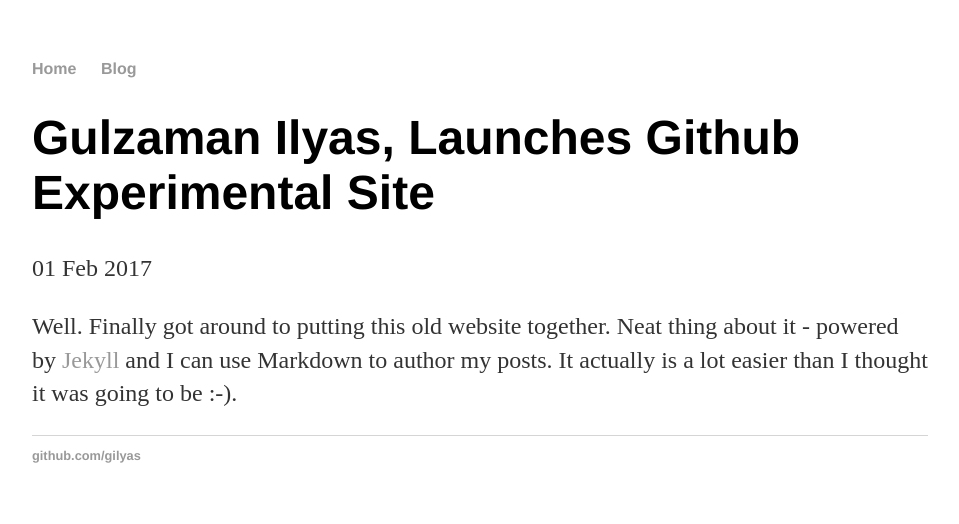
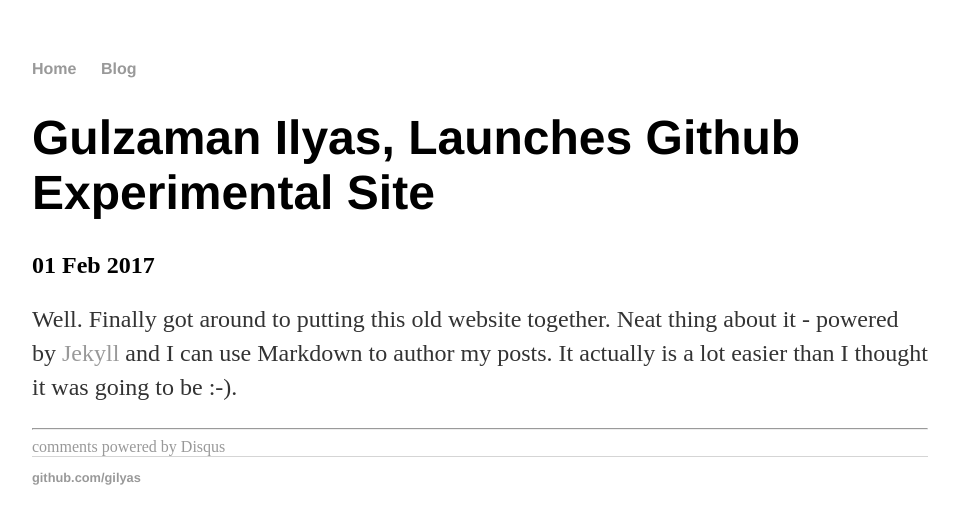
Before and after one commit to gilyas/Experiment, a Jekyll site: the page built from _posts/2017-02-01-gilyas-site-launched.md, in a window 1280 px wide. Shown: the top 524 px of the page, without its empty margins (160-1119 px from the left). Built offline with Jekyll 4.4.1, drawn with Linux system fonts in a browser that asks for light colours; comment, search, counter and statistics services are not loaded.

Commit message:
Update post.html

```diff
--- a/_layouts/post.html
+++ b/_layouts/post.html
@@ -1,9 +1,20 @@
 ---
 layout: default
 ---
+
 <h1>{{ page.title }}</h1>
-<p class="meta">{{ page.date | date_to_string }}</p>
+
+			<h2 class="meta"><info datetime="{{ page.date }}">
+				{{ page.date | date_to_string }} {% if page.author %} by {{ page.author }} {% endif %}
+</info></h2>
 
 <div class="post">
   {{ content }}
 </div>
+
+<hr>
+
+			<!-- Post comments -->
+			<div>
+				{% include disqus.html %}
+</div>
```
